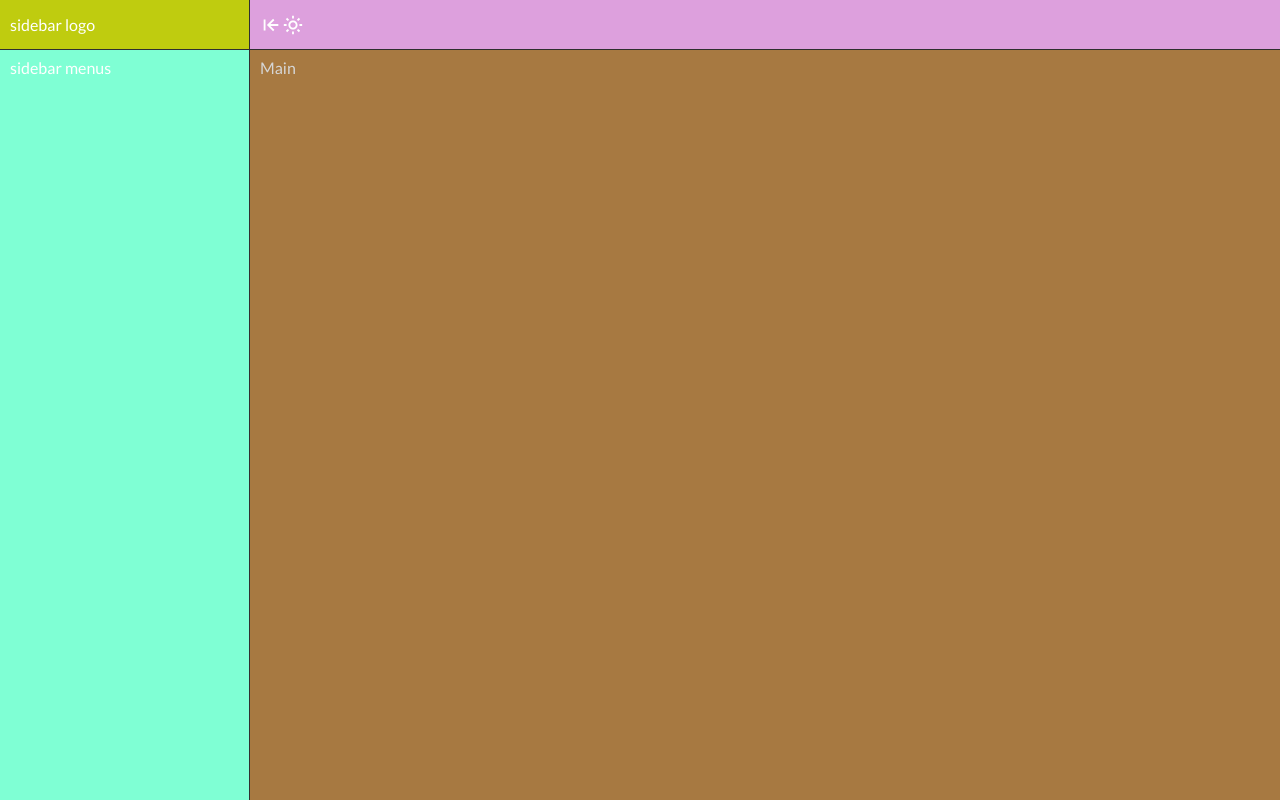
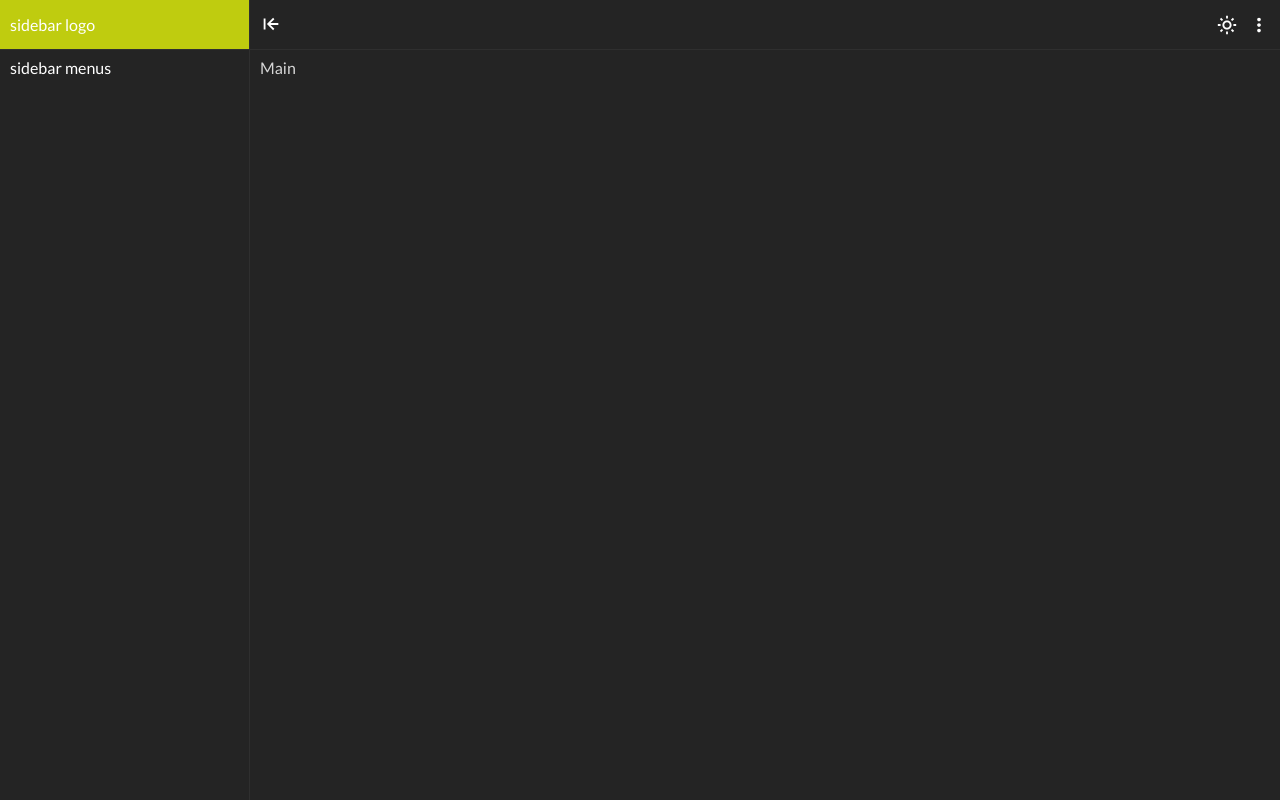
Before and after one commit to srdjan-gr/minimal-board, a React (Vite) app: page / in a window 1280 px wide. Built offline with nearby package versions, Linux system fonts and the light colour scheme.

Commit message:
Basic layout design finish

```diff
--- a/src/components/Header/Header.jsx
+++ b/src/components/Header/Header.jsx
@@ -13,8 +13,14 @@ const Header = () => {
 
     return (
         <header className={`${sidebar === true ? 'toggleHeader' : ''}`}>
-            <BiArrowToLeft className={`${sidebar === true ? 'icon-rotate-180' : ''} icon-m`} onClick={toggleSidebar} />
-            <BiSun className='icon-m' />
+            <article className='header__left'>
+                <BiArrowToLeft className={`${sidebar === true ? 'icon-rotate-180' : ''} icon-m`} onClick={toggleSidebar} />
+
+            </article>
+            <article className='header__right'>
+                <BiSun className='icon-m' />
+                <BiDotsVerticalRounded className='icon-m' />
+            </article>
         </header>
     )
 }
--- a/src/components/Header/_header.scss
+++ b/src/components/Header/_header.scss
@@ -1,14 +1,22 @@
 header{
-    background-color: plum;
+    display: flex;
+    align-items: center;
+    justify-content: space-between;
+    // background-color: plum;
     width: calc(100% - 25rem);
     position: fixed;
     top: 0;
     right: 0;
     height: 5rem;
-    display: flex;
-    align-items: center;
     border-bottom: $border;
     padding: 0 1rem;
+    transition: $transition-2;
+
+    .header__right{
+        display: flex;
+        gap: 1rem;
+    }
+
 }
 
 .toggleHeader{
--- a/src/components/MainContent/_mainContent.scss
+++ b/src/components/MainContent/_mainContent.scss
@@ -1,6 +1,6 @@
 main{
     padding: 1rem;
-    background-color: rgb(167, 121, 65);
+    // background-color: rgb(167, 121, 65);
     width: calc(100% - 25rem);
     height: calc(100% - 5rem);
     position: absolute;
@@ -8,7 +8,7 @@ main{
     right: 0;
     z-index: 2;
     color: rgb(214, 214, 214);
-    // transition: $transition-2;
+    transition: $transition-2;
 }
 
 .toggleMainContent{
--- a/src/components/Sidebar/_sidebar.scss
+++ b/src/components/Sidebar/_sidebar.scss
@@ -1,5 +1,4 @@
 nav{
-    background-color: aquamarine;
     width: 25rem;
     height: 100vh;
     position: absolute;
@@ -27,6 +26,5 @@ nav{
 
 
 .toggleSidebar{
-    max-width: 6rem;
-    transition: $transition-2;
+    width: 6rem !important;
 }
--- a/src/sass/main.css
+++ b/src/sass/main.css
@@ -5,6 +5,7 @@ body {
   font-size: 1.6rem;
   line-height: 1.5rem;
   font-weight: 500;
+  background-color: #242424;
   color: #fff;
 }
 
@@ -26,6 +27,10 @@ body {
   transition: all 0.1s ease-out;
 }
 
+.icon-m:hover {
+  color: #EFF48E;
+}
+
 .icon-rotate-180 {
   transform: rotate(180deg);
 }
@@ -43,7 +48,6 @@ main {
   }
 }
 nav {
-  background-color: aquamarine;
   width: 25rem;
   height: 100vh;
   position: absolute;
@@ -67,21 +71,25 @@ nav .nav__middle {
 }
 
 .toggleSidebar {
-  max-width: 6rem;
-  transition: all 0.2s ease-out;
+  width: 6rem !important;
 }
 
 header {
-  background-color: plum;
+  display: flex;
+  align-items: center;
+  justify-content: space-between;
   width: calc(100% - 25rem);
   position: fixed;
   top: 0;
   right: 0;
   height: 5rem;
-  display: flex;
-  align-items: center;
   border-bottom: 1px solid #2f2f2f;
   padding: 0 1rem;
+  transition: all 0.2s ease-out;
+}
+header .header__right {
+  display: flex;
+  gap: 1rem;
 }
 
 .toggleHeader {
@@ -90,7 +98,6 @@ header {
 
 main {
   padding: 1rem;
-  background-color: rgb(167, 121, 65);
   width: calc(100% - 25rem);
   height: calc(100% - 5rem);
   position: absolute;
@@ -98,6 +105,7 @@ main {
   right: 0;
   z-index: 2;
   color: rgb(214, 214, 214);
+  transition: all 0.2s ease-out;
 }
 
 .toggleMainContent {
```
Also changed, not shown: src/sass/_index.scss (+6 -1 lines), 1 other file (tests, documents, lock files or other folders).
